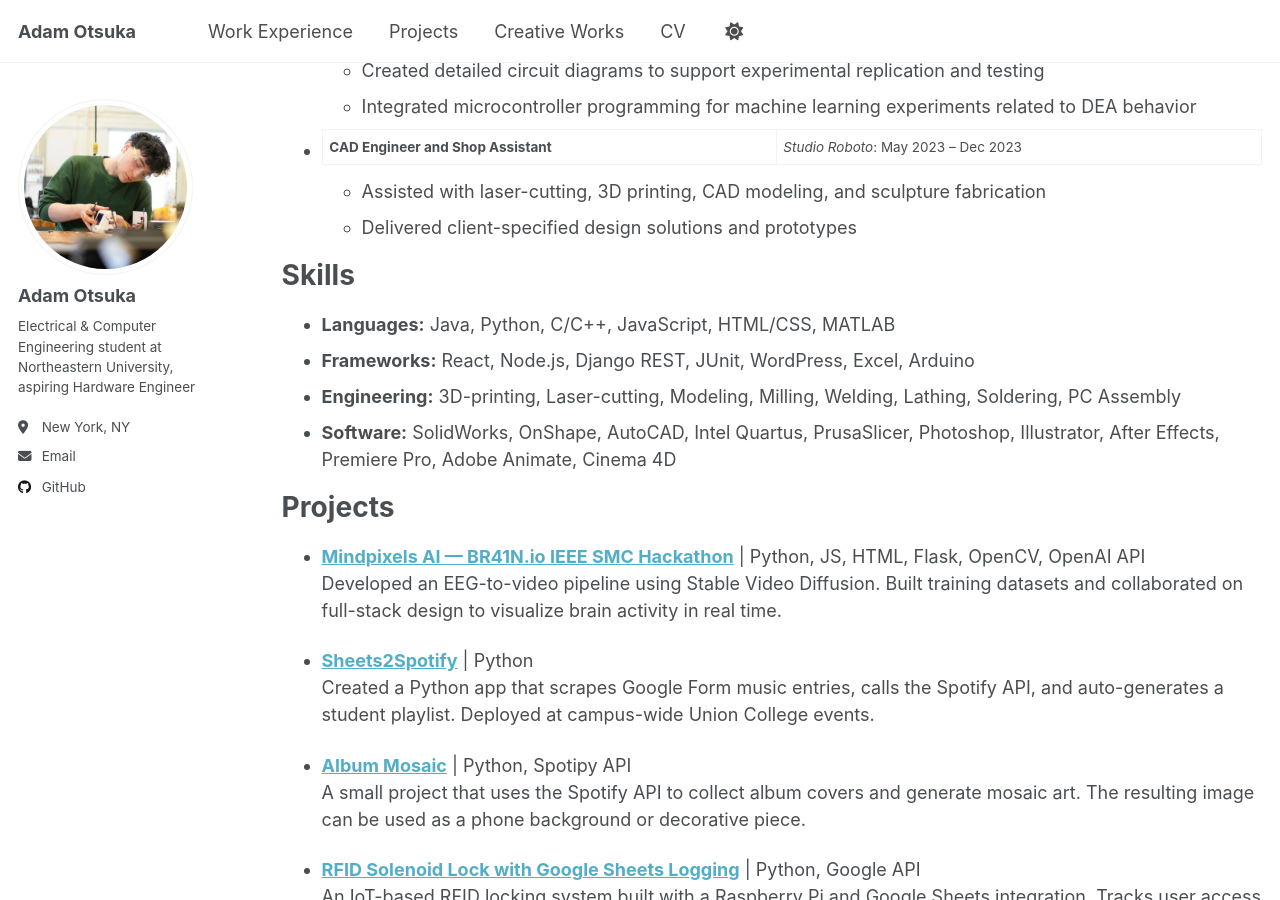
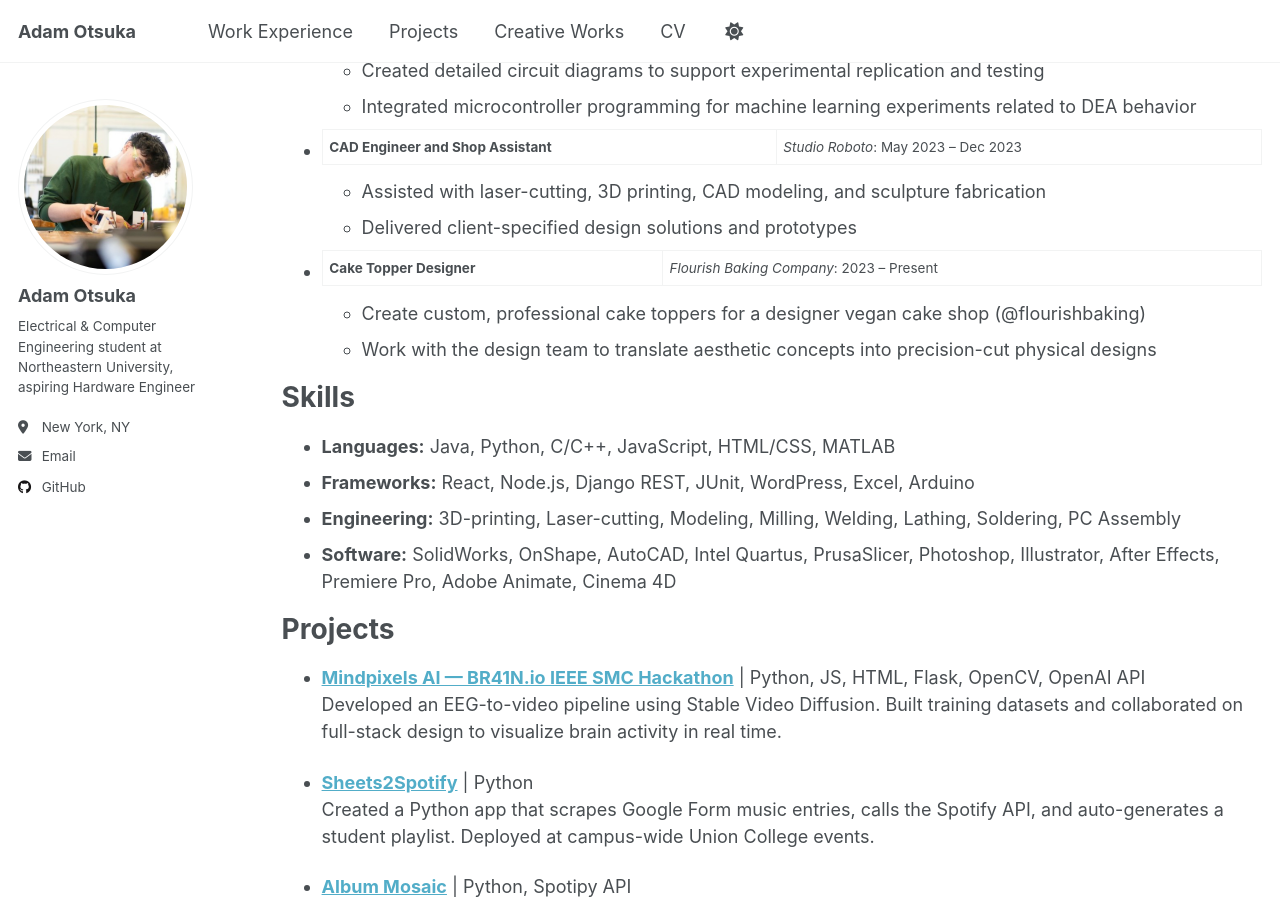
Before and after one commit to 4damo5/4damo5.github.io, a Jekyll site: the page built from _pages/cv.md, in a window 1280 px wide and 900 px high, scrolled down 502 px. Built offline with Jekyll 4.4.1, drawn with Linux system fonts in a browser that asks for light colours.

Commit message:
Update cv.md

```diff
--- a/_pages/cv.md
+++ b/_pages/cv.md
@@ -29,6 +29,10 @@
   * Assisted with laser-cutting, 3D printing, CAD modeling, and sculpture fabrication
   * Delivered client-specified design solutions and prototypes
 
+* **Cake Topper Designer**| *Flourish Baking Company*: 2023 – Present
+  * Create custom, professional cake toppers for a designer vegan cake shop (@flourishbaking)
+  * Work with the design team to translate aesthetic concepts into precision-cut physical designs
+
 Skills
 ======
 * **Languages:** Java, Python, C/C++, JavaScript, HTML/CSS, MATLAB
```
